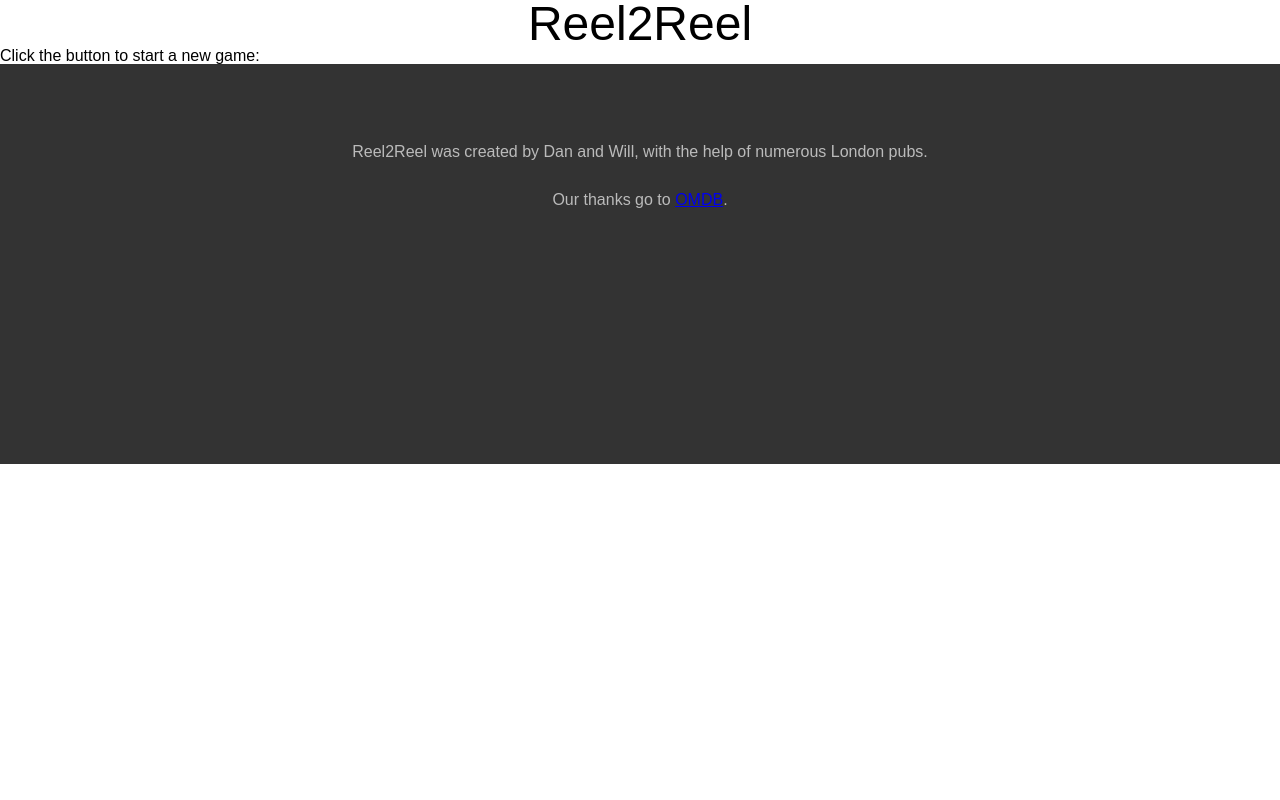
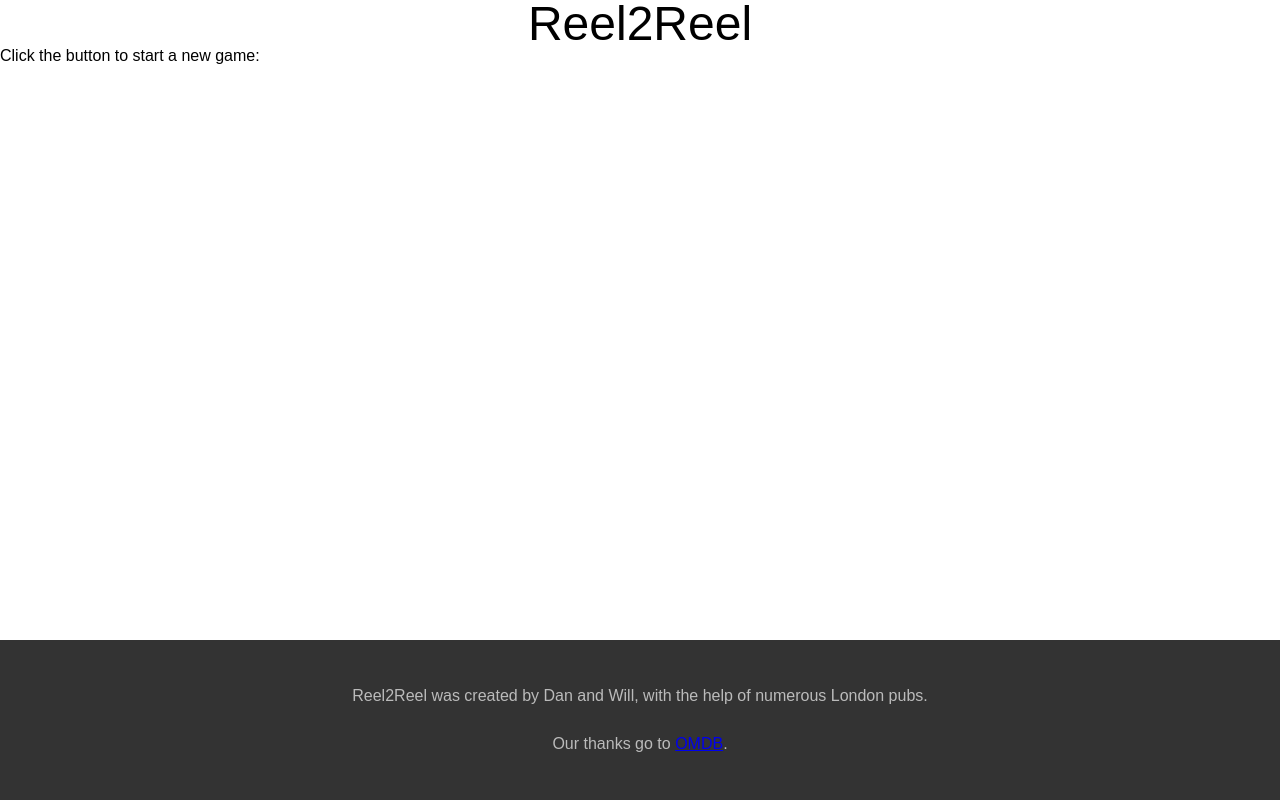
Before and after one commit to danieljones740/Reel2Reel, a PHP site: page / in a window 1280 px wide. Run offline with PHP 8.4, Linux system fonts and the light colour scheme.

Commit message:
Basic page layout

```diff
--- a/index.php
+++ b/index.php
@@ -6,12 +6,14 @@
         <title>Reel2Reel</title>
     </head>
     <body>
+        <div class="page-wrap">
             <header>
                 <h1>Reel2Reel</h1>
             </header>
             <main>
                 <p>Click the button to start a new game:</p>
             </main>
+        </div>
         <footer>
             <p>
                 <span>Reel2Reel</span> was created by Dan and Will, with the help of numerous London pubs.
--- a/stylesheets/styles.css
+++ b/stylesheets/styles.css
@@ -1,6 +1,11 @@
 
 html {
     font: normal 16px Arial, sans-serif;
+    height: 100%;
+}
+
+body {
+    height: 100%;
 }
 
 header {
@@ -8,9 +13,20 @@ header {
     font-size: 300%;
 }
 
+.page-wrap {
+    min-height: 100%;
+    margin-bottom: -10em;
+}
+
+.page-wrap::after {
+    content: "";
+    display: block;
+}
+
 footer {
-    height: 20em;
-    padding-top: 5em;
+    height: 10em;
+    box-sizing: border-box;
+    padding-top: 3em;
     text-align: center;
     background: #333;
     color: #bbb;
```
Lines whose indentation alone changed are shown as unchanged.
